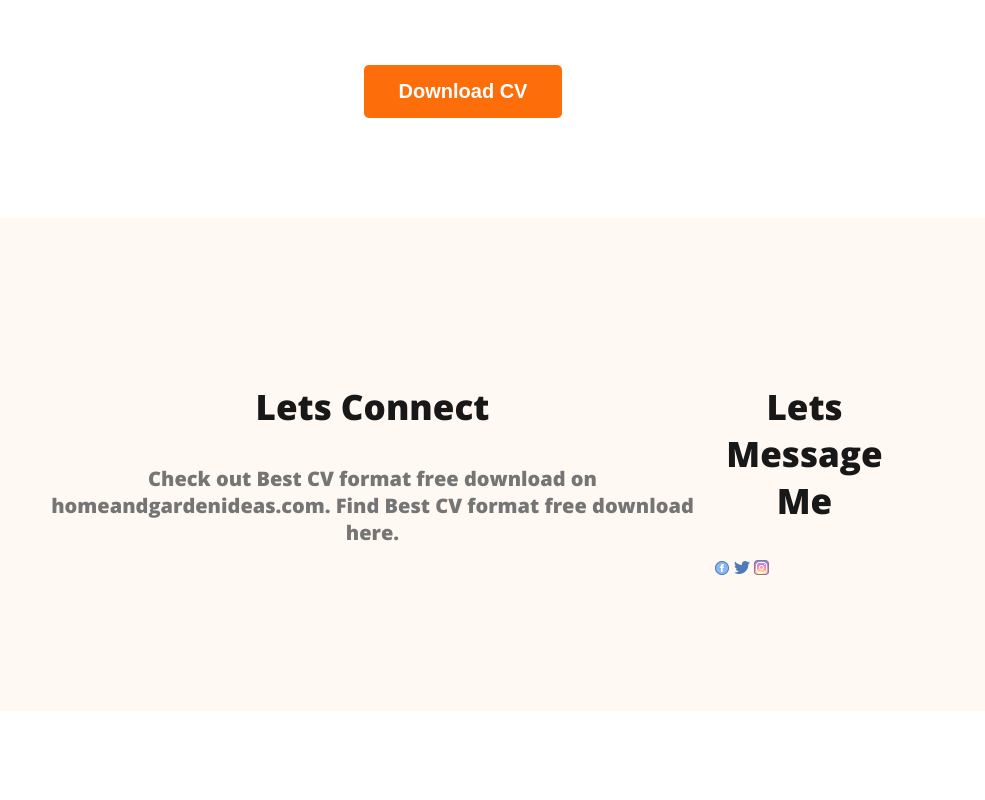
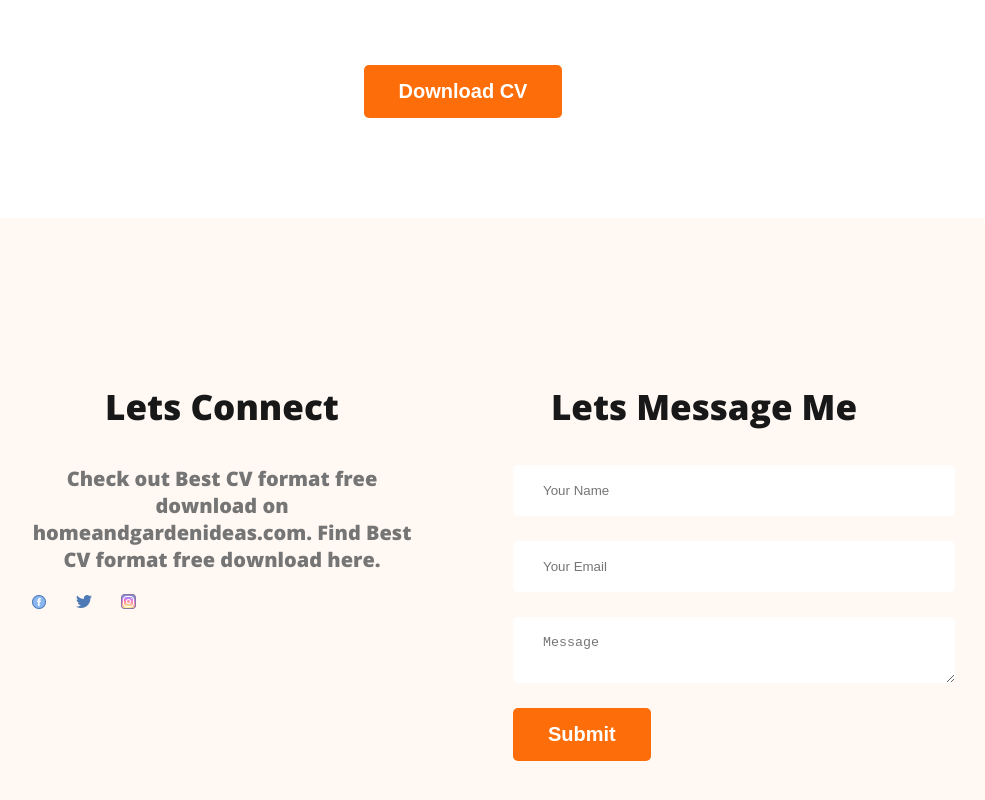
Before and after one commit to Biswajitmo/web-developer-portfolio, a plain HTML site: page index.html in a window 1280 px wide. Shown: the part 3066-3866 px from the top of the page, without its empty margins (177-1162 px from the left). Before the commit the page ends 3785 px from the top, so only its background shows below. Drawn offline with nearby package versions, Linux system fonts and the light colour scheme.

Commit message:
finished footer

```diff
--- a/index.html
+++ b/index.html
@@ -143,15 +143,22 @@
 <div class="footer-column">
     <h3 class="section-title">Lets Connect</h3>
     <p class="section-description">Check out Best CV format free download on homeandgardenideas.com. Find Best CV format free download here.</p>
-</div>
-<div class="footer-column">
-    <h3 class="section-title">Lets Message Me</h3>
     <div class="social-links">
         <a href=""><img src="images/icons/icons8-facebook-16.png" alt=""></a>
         <a href=""><img src="images/icons/icons8-twitter-16.png" alt=""></a>
         <a href=""><img src="images/icons/icons8-instagram-16.png" alt=""></a>
     </div>
 </div>
+<div class="footer-column">
+    <h3 class="section-title">Lets Message Me</h3>
+    <form class="contact">
+      <input type="text" placeholder="Your Name">
+      <input type="email" placeholder="Your Email">
+      <textarea name="" placeholder="Message"></textarea>
+      <input class="btn-primary" type="submit" value="Submit">
+    </form>
+    </div>
+
     </footer>
 </body>
 </html>
--- a/styles/portfolio.css
+++ b/styles/portfolio.css
@@ -160,4 +160,20 @@ footer{
     background: #FFF8F3;
     padding: 130px 200px;
     margin-top: 100px;
+    gap: 100px;
 }
+.footer-column{
+    width:50%}
+.social-links a{
+    margin-right: 25px;
+}
+.contact input[type="text"],.contact input[type="email"], textarea{
+    display: block;
+    margin-bottom: 25px;
+    padding: 18px 30px;
+    color: #757575;
+    border-radius: 5px;
+    background: #FFF;
+    width: 100%;
+    border: 0;
+}
```
